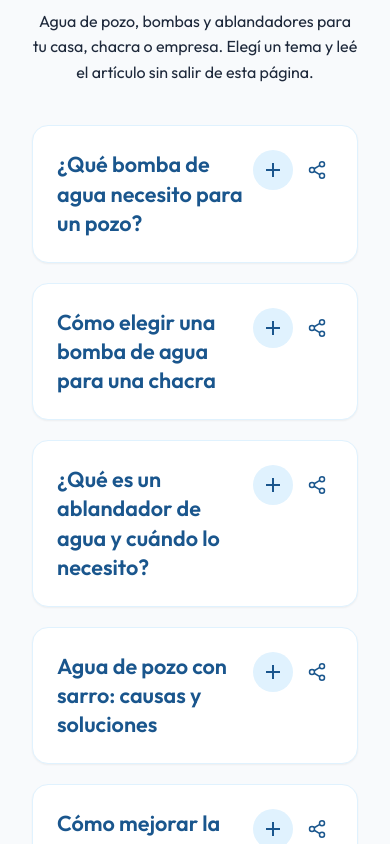
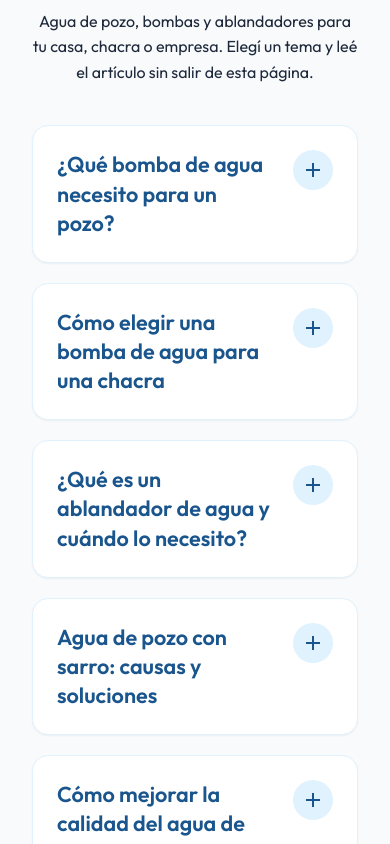
Before and after one commit to SoftwareProyects-independent-Work/agnIndustrialWeb, an Angular app: page / in a window 390 px wide. Shown: the part 3900-4744 px from the top of the page. Built offline with nearby package versions, Linux system fonts and the light colour scheme.

Commit message:
Quitar compartir y enlazar consultas de artículos a WhatsApp

```diff
--- a/src/app/components/articles/articles.component.css
+++ b/src/app/components/articles/articles.component.css
@@ -3,29 +3,24 @@
 .articles-grid { display: grid; grid-template-columns: repeat(2, minmax(0, 1fr)); gap: 1.25rem; align-items: start; }
 .article-card { position: relative; background: var(--color-white); border: 1px solid var(--color-accent); border-radius: 1rem; box-shadow: var(--shadow-sm); overflow: hidden; }
 .article-card.is-open { border-color: var(--color-secondary); box-shadow: var(--shadow-md); }
-summary { position: relative; display: flex; align-items: center; padding: 1.75rem 7.5rem 1.75rem 1.75rem; min-height: 132px; cursor: pointer; list-style: none; }
+summary { position: relative; display: flex; align-items: center; padding: 1.75rem 5.5rem 1.75rem 1.75rem; min-height: 132px; cursor: pointer; list-style: none; }
 summary::-webkit-details-marker { display: none; }
 summary:hover { background: #f1f8fd; }
 summary:focus-visible { outline: 3px solid var(--color-secondary); outline-offset: -4px; border-radius: 1rem; }
 .article-title { font-size: 1.35rem; font-weight: 600; line-height: 1.35; color: var(--color-primary); }
-.expand-icon, .share-button { position: absolute; top: 1.75rem; width: 40px; height: 40px; border-radius: 50%; color: var(--color-primary); }
-.expand-icon { right: 4.5rem; background: var(--color-accent); }
+.expand-icon { position: absolute; top: 1.75rem; width: 40px; height: 40px; border-radius: 50%; color: var(--color-primary); }
+.expand-icon { right: 1.75rem; background: var(--color-accent); }
 .expand-icon::before, .expand-icon::after { content: ''; position: absolute; top: 19px; left: 13px; width: 14px; height: 2px; background: currentColor; }
 .expand-icon::after { transform: rotate(90deg); }
 [open] .expand-icon::after { display: none; }
-.share-button { right: 1.5rem; z-index: 1; display: grid; place-items: center; border: 0; background: transparent; cursor: pointer; }
-.share-button:hover { background: var(--color-accent); }
-.share-button:focus-visible { outline: 3px solid var(--color-secondary); outline-offset: 2px; }
-.sr-only { position: absolute; width: 1px; height: 1px; padding: 0; margin: -1px; overflow: hidden; clip-path: inset(50%); white-space: nowrap; border: 0; }
 .article-body { padding: 1.5rem 1.75rem 1.75rem; border-top: 1px solid var(--color-accent); color: var(--color-text-light); }
 .article-points { padding-left: 1.5rem; margin-bottom: 1.5rem; }
 .article-points li { padding-left: .25rem; margin-bottom: .6rem; }
 .article-contact { display: inline-block; font-weight: 600; color: var(--color-primary); text-decoration: underline; text-underline-offset: 4px; }
 @media (max-width: 768px) {
   .articles-grid { grid-template-columns: 1fr; }
-  summary { padding: 1.5rem 7rem 1.5rem 1.5rem; }
-  .expand-icon, .share-button { top: 1.5rem; }
-  .share-button { right: 1.25rem; }
-  .expand-icon { right: 4rem; }
+  summary { padding: 1.5rem 5rem 1.5rem 1.5rem; }
+  .expand-icon { top: 1.5rem; }
+  .expand-icon { right: 1.5rem; }
   .article-body { padding: 1.5rem; }
 }
--- a/src/app/components/articles/articles.component.html
+++ b/src/app/components/articles/articles.component.html
@@ -8,12 +8,6 @@
     <div class="articles-grid">
       @for (article of articles; track article.slug) {
         <article class="article-card" [id]="'articulo-' + article.slug" [class.is-open]="activeSlug === article.slug">
-          <button class="share-button" type="button" (click)="copyLink(article.slug)"
-            [attr.aria-label]="'Copiar enlace para compartir: ' + article.title"
-            [title]="sharedSlug === article.slug && copyMessage ? copyMessage : 'Compartir artículo'">
-            <svg viewBox="0 0 24 24" width="20" height="20" fill="none" stroke="currentColor" stroke-width="1.8" aria-hidden="true"><circle cx="18" cy="5" r="3"/><circle cx="6" cy="12" r="3"/><circle cx="18" cy="19" r="3"/><path d="m8.6 10.5 6.8-4M8.6 13.5l6.8 4"/></svg>
-          </button>
-          <span class="sr-only" role="status">{{ sharedSlug === article.slug ? copyMessage : '' }}</span>
           <details [open]="activeSlug === article.slug">
             <summary (click)="openArticle($event, article.slug)">
               <span class="article-title" role="heading" aria-level="3">{{ article.title }}</span>
@@ -34,7 +28,7 @@
               } @else {
                 <p>Estamos preparando el contenido de este artículo.</p>
               }
-              <a class="article-contact" href="#contacto">Consultanos sobre este tema <span aria-hidden="true">→</span></a>
+              <a class="article-contact" [href]="whatsappLink(article.title)" target="_blank" rel="noopener noreferrer">Consultanos sobre este tema <span aria-hidden="true">→</span></a>
             </div>
           </details>
         </article>
--- a/src/app/components/articles/articles.component.ts
+++ b/src/app/components/articles/articles.component.ts
@@ -26,8 +26,6 @@ export class ArticlesComponent implements AfterViewInit {
   private readonly homeDescription = 'Soluciones integrales en tratamiento y purificación de agua para la industria en Uruguay: ablandadores automáticos, tratamiento integral y asesoría técnica. Más de 30 años de experiencia.';
   private readonly canonicalOrigin = new URL(this.document.querySelector<HTMLLinkElement>('link[rel="canonical"]')!.href).origin;
   activeSlug = this.slugFromPath();
-  copyMessage = '';
-  sharedSlug: string | null = null;
 
   ngAfterViewInit(): void {
     this.updateMetadata();
@@ -42,7 +40,6 @@ export class ArticlesComponent implements AfterViewInit {
   private navigate(slug: string | null): void {
     if (this.activeSlug === slug) return;
     this.activeSlug = slug;
-    this.copyMessage = '';
     window.history.pushState(null, '', slug ? `/articulos/${slug}` : '/#articulos');
     this.updateMetadata();
   }
@@ -50,19 +47,12 @@ export class ArticlesComponent implements AfterViewInit {
   @HostListener('window:popstate')
   restoreArticle(): void {
     this.activeSlug = this.slugFromPath();
-    this.copyMessage = '';
     this.updateMetadata();
     this.scrollToArticle();
   }
 
-  async copyLink(slug: string): Promise<void> {
-    this.sharedSlug = slug;
-    try {
-      await navigator.clipboard.writeText(`${window.location.origin}/articulos/${slug}`);
-      this.copyMessage = 'Enlace copiado';
-    } catch {
-      this.copyMessage = 'No se pudo copiar. Abrí el artículo y copiá la dirección del navegador.';
-    }
+  whatsappLink(title: string): string {
+    return `https://wa.me/59896916169?text=${encodeURIComponent(`Hola, quisiera consultar sobre el artículo: ${title}`)}`;
   }
 
   private slugFromPath(): string | null {
```
